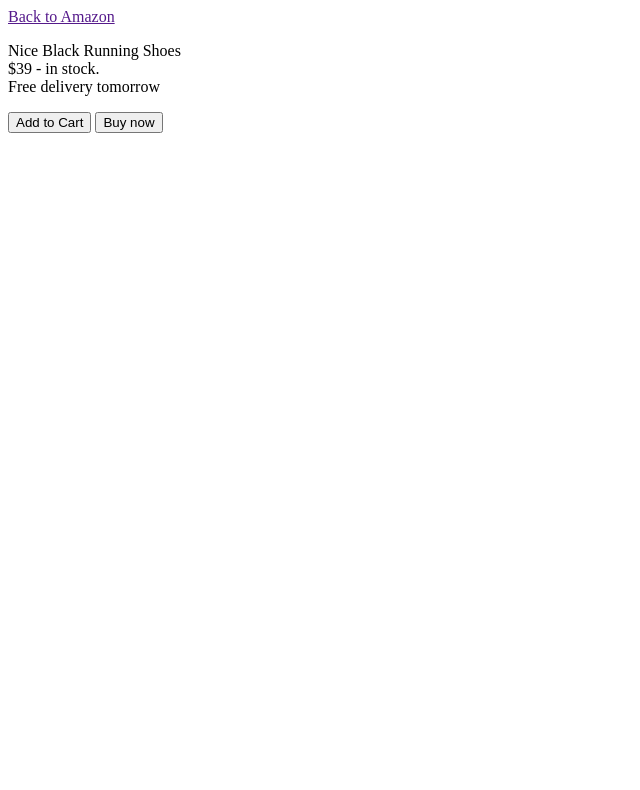
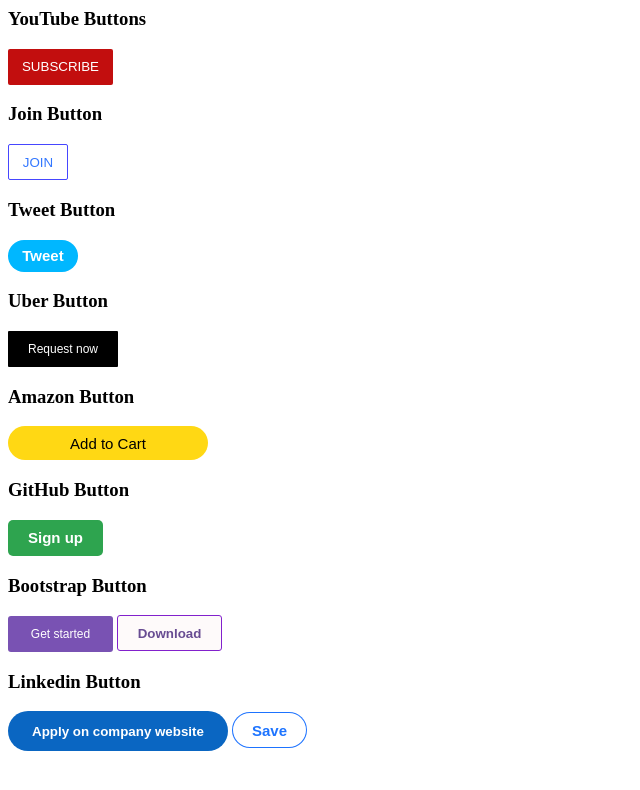
Before and after one commit to Muntasir-Mamun7/Morn01, a plain HTML site: page index.html in a window 1280 px wide. Shown: the whole page, without its empty margins (0-640 px from the left). Drawn offline with Linux system fonts and the light colour scheme.

Commit message:
Update index.html

```diff
--- a/index.html
+++ b/index.html
@@ -1,7 +1,19 @@
-<a href="">Back to Amazon</a>
-<p>
-  Nice Black Running Shoes <br />
-  $39 - in stock. <br />
-  Free delivery tomorrow
-</p>
-<button>Add to Cart</button> <button>Buy now</button>
+<link rel="stylesheet" href="style.css" />
+<h3>YouTube Buttons</h3>
+<button class="Subscribe-button">SUBSCRIBE</button><br />
+<h3>Join Button</h3>
+<button class="Join-button">JOIN</button><br />
+<h3>Tweet Button</h3>
+<button class="Tweet-button">Tweet</button><br />
+<h3>Uber Button</h3>
+<button class="Uber-button">Request now</button><br />
+<h3>Amazon Button</h3>
+<button class="Amazon-button">Add to Cart</button>
+<h3>GitHub Button</h3>
+<button class="github-button">Sign up</button>
+<h3>Bootstrap Button</h3>
+<button class="bootstrap-1">Get started</button>
+<button class="bootstrap-2">Download</button><br />
+<h3>Linkedin Button</h3>
+<button class="linkedin-1">Apply on company website</button>
+<button class="linkedin-2">Save</button>
```
